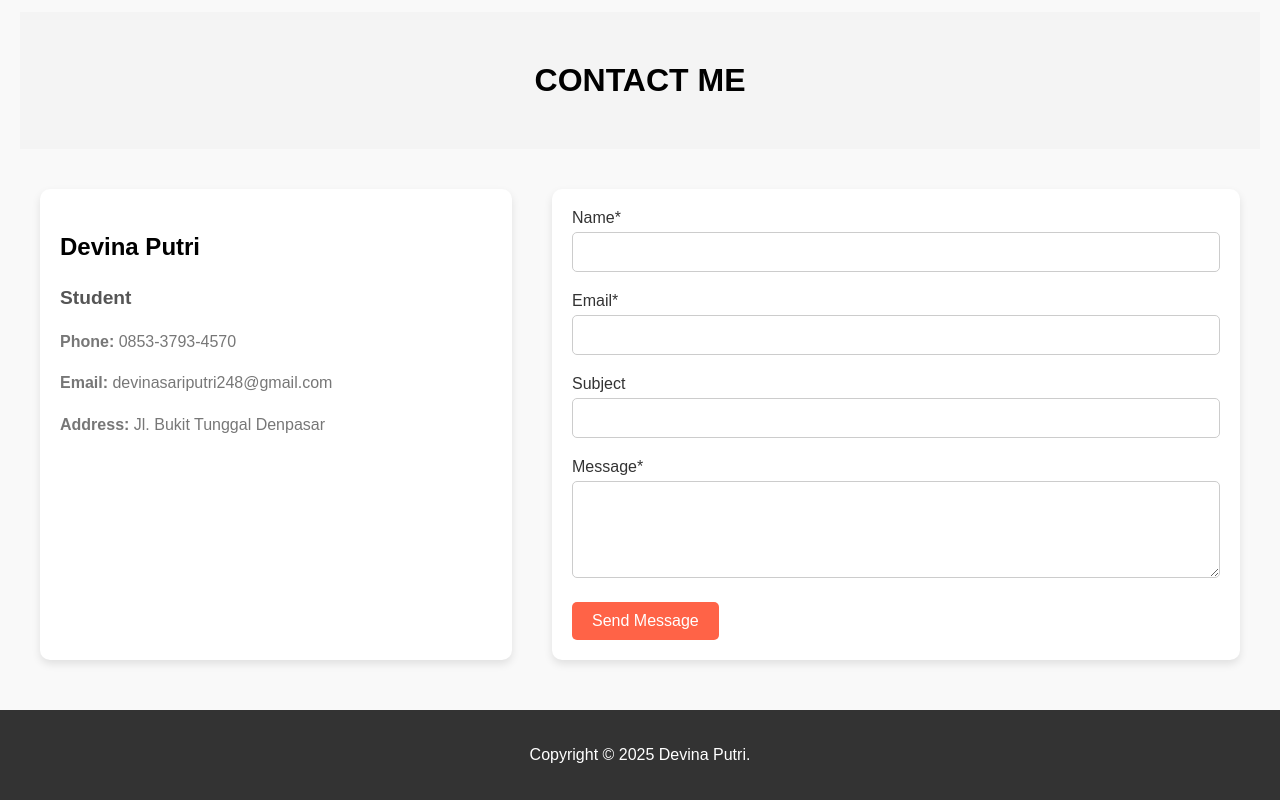
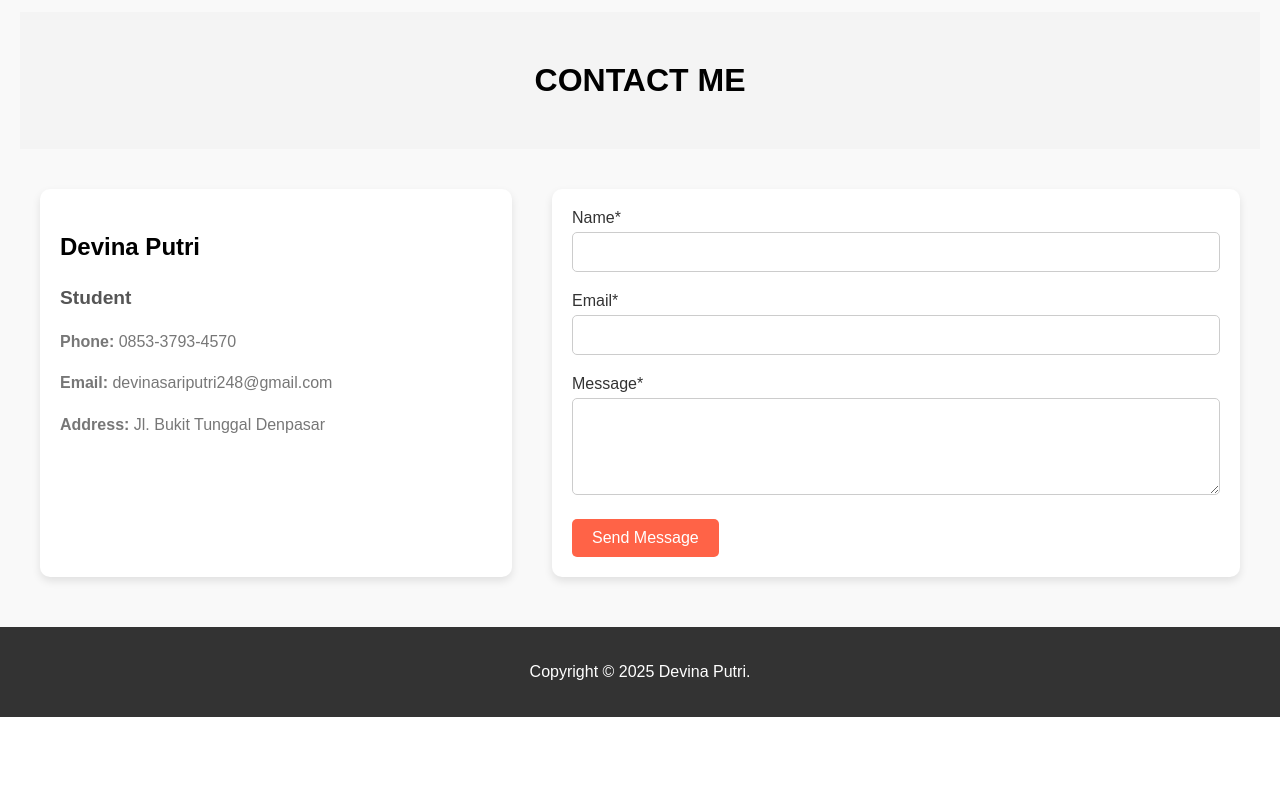
Before and after one commit to devinaptri/Website-Pribadi, a plain HTML site: page index.html in a window 1280 px wide. Shown: the part 3409-4209 px from the top of the page. After the commit the page ends 4126 px from the top, so only its background shows below. Drawn offline with Linux system fonts and the light colour scheme.

Commit message:
Update Website

```diff
--- a/index.html
+++ b/index.html
@@ -130,7 +130,7 @@
                     <p><strong>Address:</strong> Jl. Bukit Tunggal Denpasar</p>
                 </div>
             </div>
-            <form class="contact-form" action="#" method="POST">
+            <form class="contact-form" action="https://formspree.io/f/mdkazlba" method="POST">
                 <div class="form-group">
                     <label for="name">Name*</label>
                     <input type="text" id="name" name="name" required>
@@ -138,10 +138,6 @@
                 <div class="form-group">
                     <label for="email">Email*</label>
                     <input type="email" id="email" name="email" required>
-                </div>
-                <div class="form-group">
-                    <label for="subject">Subject</label>
-                    <input type="text" id="subject" name="subject">
                 </div>
                 <div class="form-group">
                     <label for="message">Message*</label>
```
